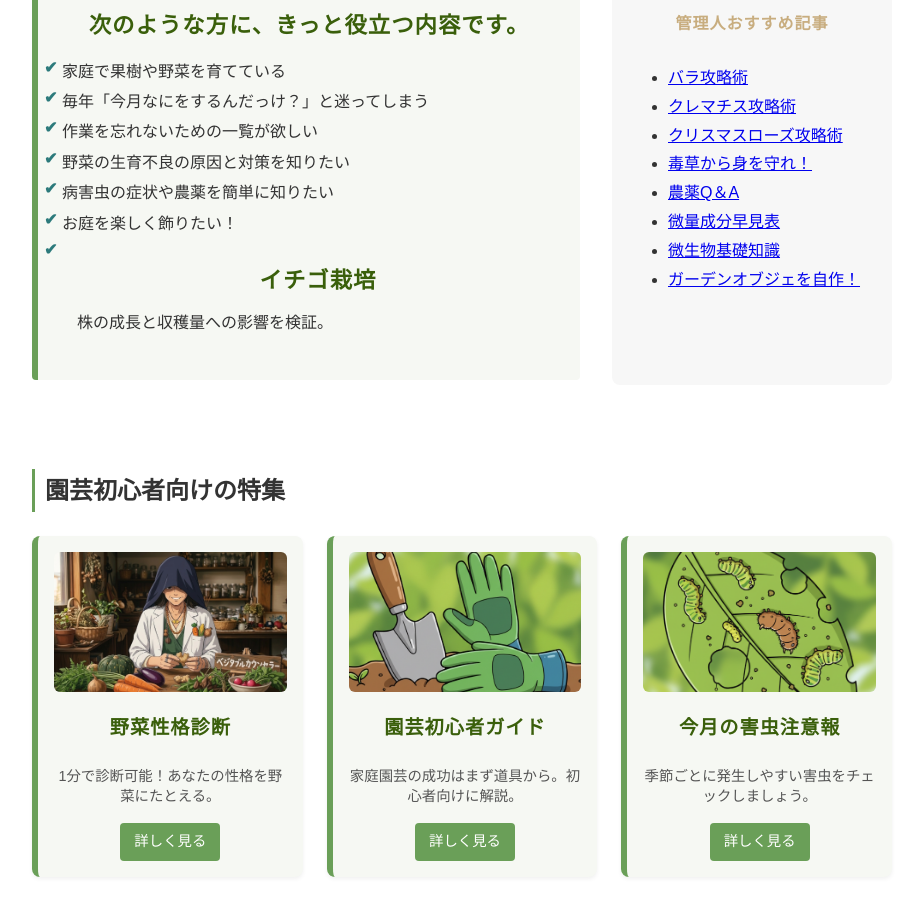
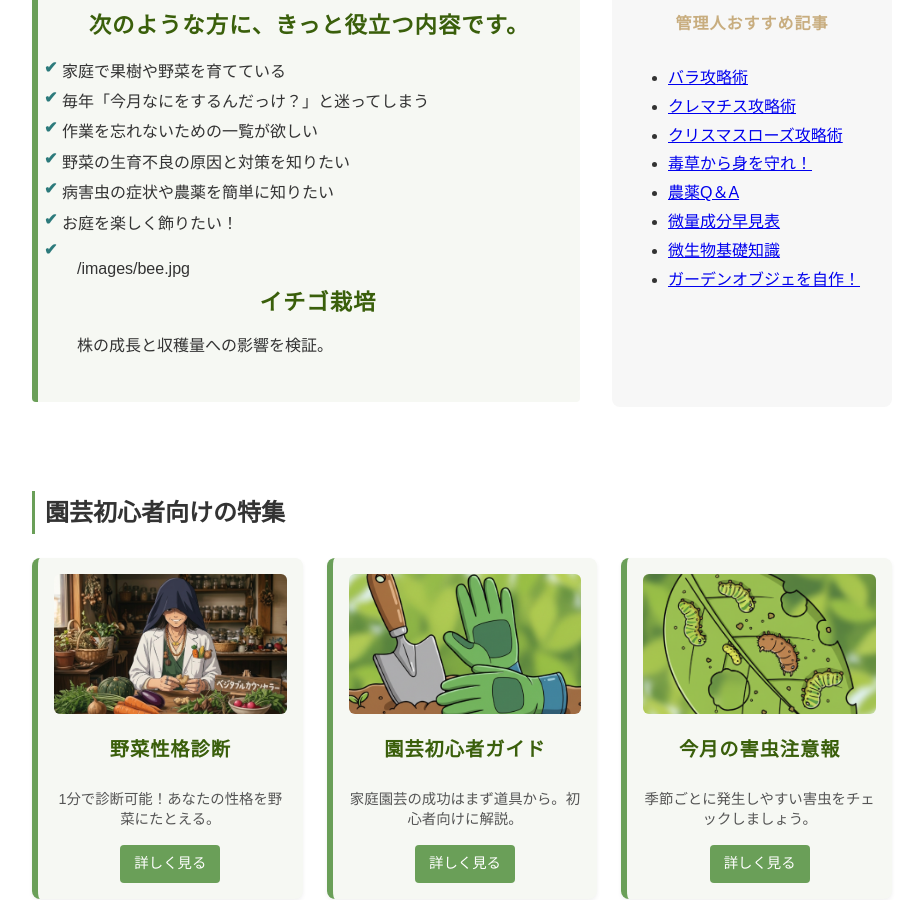
Before and after one commit to shiitake-garden/shiitake-garden.github.io, a Jekyll site: the page built from index_bf.html, in a window 1280 px wide and 900 px high, scrolled down 924 px. Shown: the whole window, without its empty margins (178-1094 px from the left). Built offline with Jekyll 4.4.1, drawn with Linux system fonts in a browser that asks for light colours.

Commit message:
Update index_bf.html

```diff
--- a/index_bf.html
+++ b/index_bf.html
@@ -63,6 +63,7 @@ title: カルティベーションラボ
       <li>お庭を楽しく飾りたい！</li>
       <li>    <a href="/coffee/strawberry.html" class="coffee-card">
       <div class="card-content">
+        /images/bee.jpg
         <h3>イチゴ栽培</h3>
         <p>株の成長と収穫量への影響を検証。</p>
       </div>
```
